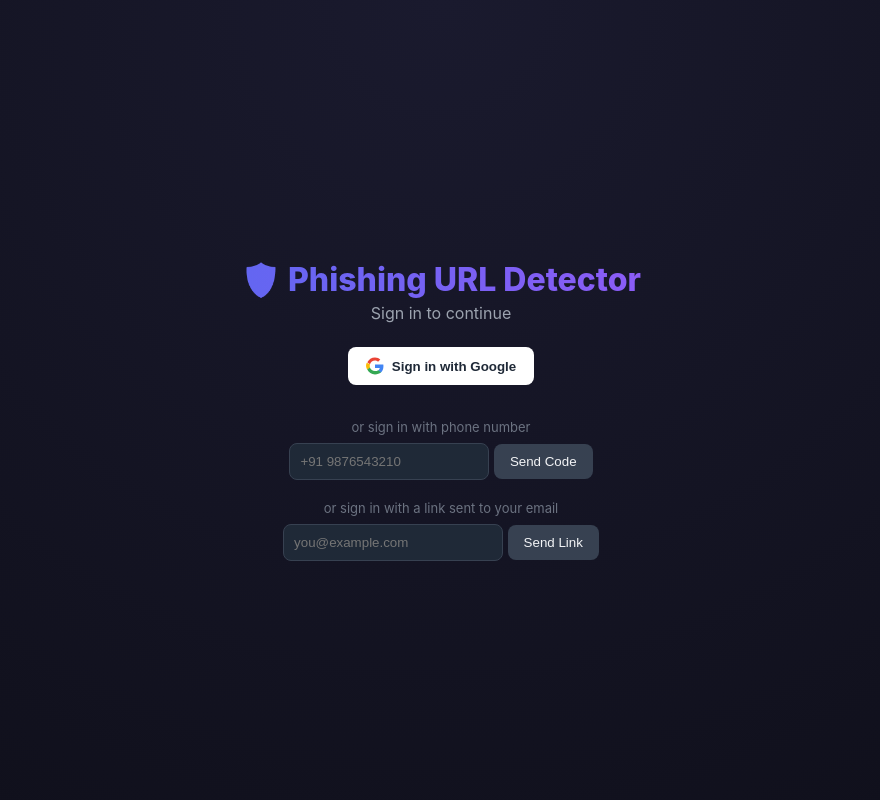
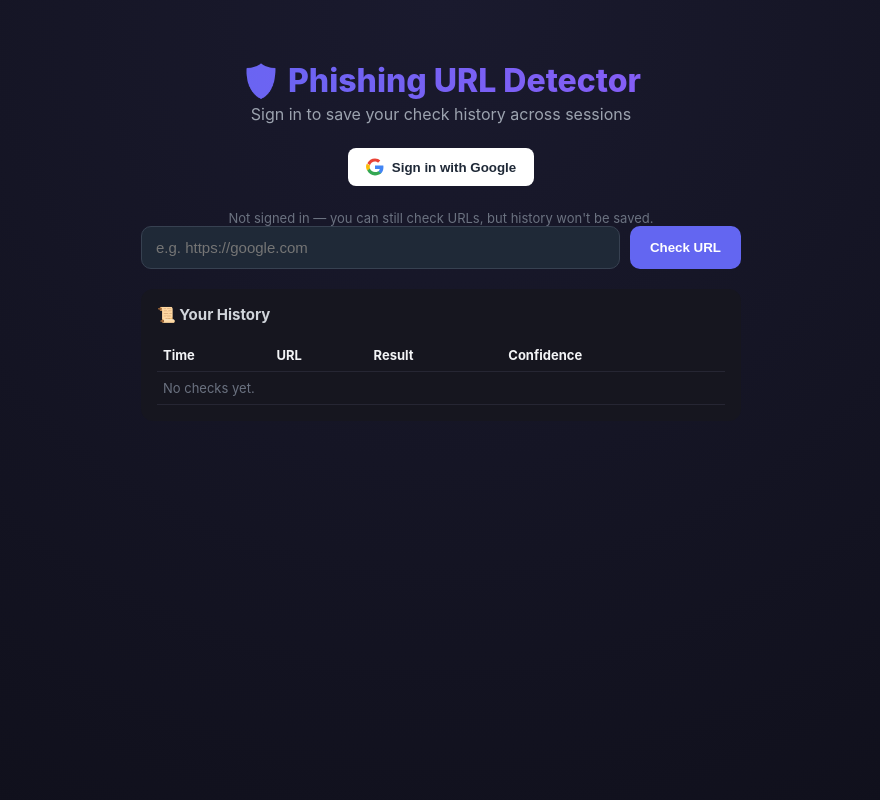
Before and after one commit to gmahanth-web/phishing-url, a Flask app: page / in a window 1280 px wide. Shown: the whole page, without its empty margins (199-1079 px from the left). Run offline with Flask 3, Linux system fonts and the light colour scheme; parts of the project's set-up code (start-up, migrations or seed data) failed here and were passed over; some libraries are stand-ins or nearby versions.

Commit message:
Update index.html

```diff
--- a/templates/index.html
+++ b/templates/index.html
@@ -51,56 +51,23 @@
 </style>
 </head>
 <body>
-
-<!-- Login gate: shown until the user signs in -->
-<div id="loginGate" style="min-height:100vh; display:flex; flex-direction:column; align-items:center; justify-content:center; padding:20px;">
+<div class="wrap">
   <h1>🛡️ Phishing URL Detector</h1>
-  <div class="subtitle">Sign in to continue</div>
+  <div class="subtitle">Sign in to save your check history across sessions</div>
 
   <div class="auth-bar">
     <button id="signInBtn">
       <svg width="18" height="18" viewBox="0 0 48 48"><path fill="#EA4335" d="M24 9.5c3.9 0 6.6 1.7 8.1 3.1l6-6C34.9 3.2 30 1 24 1 14.9 1 7.1 6.4 3.5 14.1l7.1 5.5C12.4 13.5 17.7 9.5 24 9.5z"/><path fill="#4285F4" d="M46.5 24.5c0-1.6-.1-3.1-.4-4.5H24v9h12.7c-.5 3-2.2 5.5-4.7 7.2l7.2 5.6C43.9 37.6 46.5 31.6 46.5 24.5z"/><path fill="#FBBC05" d="M10.6 19.6a14.5 14.5 0 000 8.8l-7.1 5.5A24 24 0 010 24c0-3.1.7-6 2-8.6z"/><path fill="#34A853" d="M24 46.5c6.5 0 12-2.1 15.9-5.7l-7.2-5.6c-2 1.4-4.7 2.3-8.7 2.3-6.3 0-11.6-4-13.5-9.6l-7.1 5.5C7.1 41.6 14.9 46.5 24 46.5z"/></svg>
       Sign in with Google
     </button>
-  </div>
-
-  <div id="phoneAuthBox" style="text-align:center; margin-top:10px;">
-    <div style="color:#6b7280; font-size:13px; margin-bottom:8px;">or sign in with phone number</div>
-    <div id="phoneStep1">
-      <input id="phoneInput" type="tel" placeholder="+91 9876543210" style="padding:10px; border-radius:8px; border:1px solid #374151; background:#1f2937; color:#f3f4f6; width:200px;">
-      <button id="sendCodeBtn" style="background:#374151; color:#f3f4f6; border:none; padding:10px 16px; border-radius:8px; cursor:pointer;">Send Code</button>
-    </div>
-    <div id="phoneStep2" style="display:none; margin-top:10px;">
-      <input id="otpInput" type="text" placeholder="Enter 6-digit code" style="padding:10px; border-radius:8px; border:1px solid #374151; background:#1f2937; color:#f3f4f6; width:200px;">
-      <button id="verifyCodeBtn" style="background:var(--accent); color:white; border:none; padding:10px 16px; border-radius:8px; cursor:pointer;">Verify</button>
-    </div>
-    <div id="recaptcha-container"></div>
-  </div>
-
-  <div id="emailLinkBox" style="text-align:center; margin-top:20px;">
-    <div style="color:#6b7280; font-size:13px; margin-bottom:8px;">or sign in with a link sent to your email</div>
-    <div id="emailStep1">
-      <input id="emailInput" type="email" placeholder="you@example.com" style="padding:10px; border-radius:8px; border:1px solid #374151; background:#1f2937; color:#f3f4f6; width:220px;">
-      <button id="sendEmailLinkBtn" style="background:#374151; color:#f3f4f6; border:none; padding:10px 16px; border-radius:8px; cursor:pointer;">Send Link</button>
-    </div>
-    <div id="emailSentNote" style="display:none; color:#9ca3af; font-size:13px; margin-top:8px;">
-      Check your inbox and click the sign-in link to continue.
-    </div>
-  </div>
-</div>
-
-<!-- Main app: hidden until signed in -->
-<div class="wrap" id="mainApp" style="display:none;">
-  <h1>🛡️ Phishing URL Detector</h1>
-  <div class="subtitle">Check any URL, and your history is saved to your account</div>
-
-  <div class="auth-bar">
-    <div id="userInfo" style="display:flex;">
+    <div id="userInfo">
       <img id="userPhoto" src="" alt="">
       <span id="userName"></span>
       <button id="signOutBtn">Sign out</button>
     </div>
   </div>
+
+  <div class="signin-note" id="guestNote">Not signed in — you can still check URLs, but history won't be saved.</div>
 
   <div class="input-row">
     <input id="urlInput" type="text" placeholder="e.g. https://google.com">
@@ -120,13 +87,10 @@
 
 <!-- Firebase SDK -->
 <script type="module">
-
   import { initializeApp } from "https://www.gstatic.com/firebasejs/10.12.0/firebase-app.js";
-  import { getAuth, GoogleAuthProvider, signInWithPopup, signOut, onAuthStateChanged,
-           RecaptchaVerifier, signInWithPhoneNumber,
-           sendSignInLinkToEmail, isSignInWithEmailLink, signInWithEmailLink }
+  import { getAuth, GoogleAuthProvider, signInWithPopup, signOut, onAuthStateChanged }
     from "https://www.gstatic.com/firebasejs/10.12.0/firebase-auth.js";
-  import { getFirestore, collection, addDoc, query, where, orderBy, limit, onSnapshot, serverTimestamp }
+  import { getFirestore, collection, addDoc, query, orderBy, limit, onSnapshot, serverTimestamp }
     from "https://www.gstatic.com/firebasejs/10.12.0/firebase-firestore.js";
 
   // ---------------------------------------------------------------------
@@ -134,12 +98,12 @@
   // (Firebase Console → Project Settings → General → Your apps → SDK config)
   // ---------------------------------------------------------------------
   const firebaseConfig = {
-    apiKey: "AIzaSyD2j4-Y1wvX1X54FrT7cte-cQv6IEFeaZA",
-    authDomain: "phishing-url-detector-f93a0.firebaseapp.com",
-    projectId: "phishing-url-detector-f93a0",
-    storageBucket: "phishing-url-detector-f93a0.firebasestorage.app",
-    messagingSenderId: "810147676792",
-    appId: "1:810147676792:web:5d0dd0c96d6233dd9d638d"
+    apiKey: "YOUR_API_KEY",
+    authDomain: "YOUR_PROJECT.firebaseapp.com",
+    projectId: "YOUR_PROJECT_ID",
+    storageBucket: "YOUR_PROJECT.appspot.com",
+    messagingSenderId: "YOUR_SENDER_ID",
+    appId: "YOUR_APP_ID"
   };
 
   const fbApp = initializeApp(firebaseConfig);
@@ -152,95 +116,34 @@
   document.getElementById("signInBtn").onclick = () => signInWithPopup(auth, provider).catch(console.error);
   document.getElementById("signOutBtn").onclick = () => signOut(auth);
 
-  // ---------------- Phone number sign-in ----------------
-  let confirmationResult = null;
-
-  window.recaptchaVerifier = new RecaptchaVerifier(auth, "recaptcha-container", {
-    size: "invisible",
-  });
-
-  document.getElementById("sendCodeBtn").onclick = async () => {
-    const phone = document.getElementById("phoneInput").value.trim();
-    if (!phone) return alert("Enter a phone number including country code, e.g. +919876543210");
-    try {
-      confirmationResult = await signInWithPhoneNumber(auth, phone, window.recaptchaVerifier);
-      document.getElementById("phoneStep1").style.display = "none";
-      document.getElementById("phoneStep2").style.display = "block";
-    } catch (err) {
-      console.error(err);
-      alert("Failed to send code: " + err.message);
-    }
-  };
-
-  document.getElementById("verifyCodeBtn").onclick = async () => {
-    const otp = document.getElementById("otpInput").value.trim();
-    if (!otp || !confirmationResult) return;
-    try {
-      await confirmationResult.confirm(otp);
-      document.getElementById("phoneStep1").style.display = "block";
-      document.getElementById("phoneStep2").style.display = "none";
-      document.getElementById("phoneAuthBox").style.display = "none";
-    } catch (err) {
-      console.error(err);
-      alert("Invalid code, try again.");
-    }
-  };
-
-  // ---------------- Email link sign-in ----------------
-  document.getElementById("sendEmailLinkBtn").onclick = async () => {
-    const email = document.getElementById("emailInput").value.trim();
-    if (!email) return alert("Enter your email address.");
-
-    const actionCodeSettings = {
-      url: window.location.href,
-      handleCodeInApp: true,
-    };
-
-    try {
-      await sendSignInLinkToEmail(auth, email, actionCodeSettings);
-      window.localStorage.setItem("emailForSignIn", email);
-      document.getElementById("emailStep1").style.display = "none";
-      document.getElementById("emailSentNote").style.display = "block";
-    } catch (err) {
-      console.error(err);
-      alert("Failed to send sign-in link: " + err.message);
-    }
-  };
-
-  // If this page load IS the sign-in link being opened, complete the sign-in
-  if (isSignInWithEmailLink(auth, window.location.href)) {
-    let storedEmail = window.localStorage.getItem("emailForSignIn");
-    if (!storedEmail) {
-      storedEmail = window.prompt("Please confirm your email to complete sign-in:");
-    }
-    signInWithEmailLink(auth, storedEmail, window.location.href)
-      .then(() => {
-        window.localStorage.removeItem("emailForSignIn");
-        window.history.replaceState({}, document.title, window.location.pathname);
-      })
-      .catch((err) => {
-        console.error(err);
-        alert("Sign-in link failed or expired: " + err.message);
-      });
-  }
-
   onAuthStateChanged(auth, (user) => {
     currentUser = user;
     if (user) {
-      document.getElementById("loginGate").style.display = "none";
-      document.getElementById("mainApp").style.display = "block";
+      document.getElementById("signInBtn").style.display = "none";
+      document.getElementById("guestNote").style.display = "none";
+      document.getElementById("userInfo").style.display = "flex";
       document.getElementById("userPhoto").src = user.photoURL || "";
-      document.getElementById("userName").innerText = user.displayName || user.email || user.phoneNumber;
+      document.getElementById("userName").innerText = user.displayName || user.email;
       loadHistory(user.uid);
     } else {
-      document.getElementById("loginGate").style.display = "flex";
-      document.getElementById("mainApp").style.display = "none";
+      document.getElementById("signInBtn").style.display = "flex";
+      document.getElementById("guestNote").style.display = "block";
+      document.getElementById("userInfo").style.display = "none";
+      document.getElementById("historyBody").innerHTML = "<tr><td colspan='4' style='color:#6b7280;'>Sign in to see saved history.</td></tr>";
     }
   });
 
   function loadHistory(uid) {
-    const q = query(collection(db, "checks"), where("uid", "==", uid), orderBy("createdAt", "desc"), limit(10));
-    onSnapshot(q, (snapshot) => {
+    // Each user's checks live in their own subcollection (users/{uid}/checks)
+    // instead of one shared "checks" collection filtered by a uid field.
+    // That avoids needing a Firestore composite index (uid + createdAt),
+    // which is what was silently breaking history before: the old query
+    // required an index that was never created, so it failed on every
+    // read with no visible error, and just looked like "no history."
+    const q = query(collection(db, "users", uid, "checks"), orderBy("createdAt", "desc"), limit(10));
+    onSnapshot(
+      q,
+      (snapshot) => {
         const rows = [];
         snapshot.forEach((doc) => {
           const d = doc.data();
@@ -249,16 +152,22 @@
           rows.push(`<tr><td>${time}</td><td style="word-break:break-all;">${d.url}</td><td>${icon} ${d.prediction}</td><td>${d.confidence}%</td></tr>`);
         });
         document.getElementById("historyBody").innerHTML = rows.length ? rows.join("") : "<tr><td colspan='4' style='color:#6b7280;'>No checks yet.</td></tr>";
-    });
+      },
+      (error) => {
+        // Surface query/permission errors instead of failing silently.
+        console.error("History query failed:", error);
+        document.getElementById("historyBody").innerHTML =
+          `<tr><td colspan='4' style='color:#ef4444;'>Couldn't load history: ${error.message}</td></tr>`;
+      }
+    );
   }
 
   async function saveCheck(url, prediction, confidence) {
     if (!currentUser) return;
-    await addDoc(collection(db, "checks"), {
-      uid: currentUser.uid,
+    await addDoc(collection(db, "users", currentUser.uid, "checks"), {
       url, prediction, confidence,
       createdAt: serverTimestamp(),
-    });
+    }).catch((err) => console.error("Failed to save check:", err));
   }
 
   async function checkUrl() {
```
Lines whose indentation alone changed are shown as unchanged.
